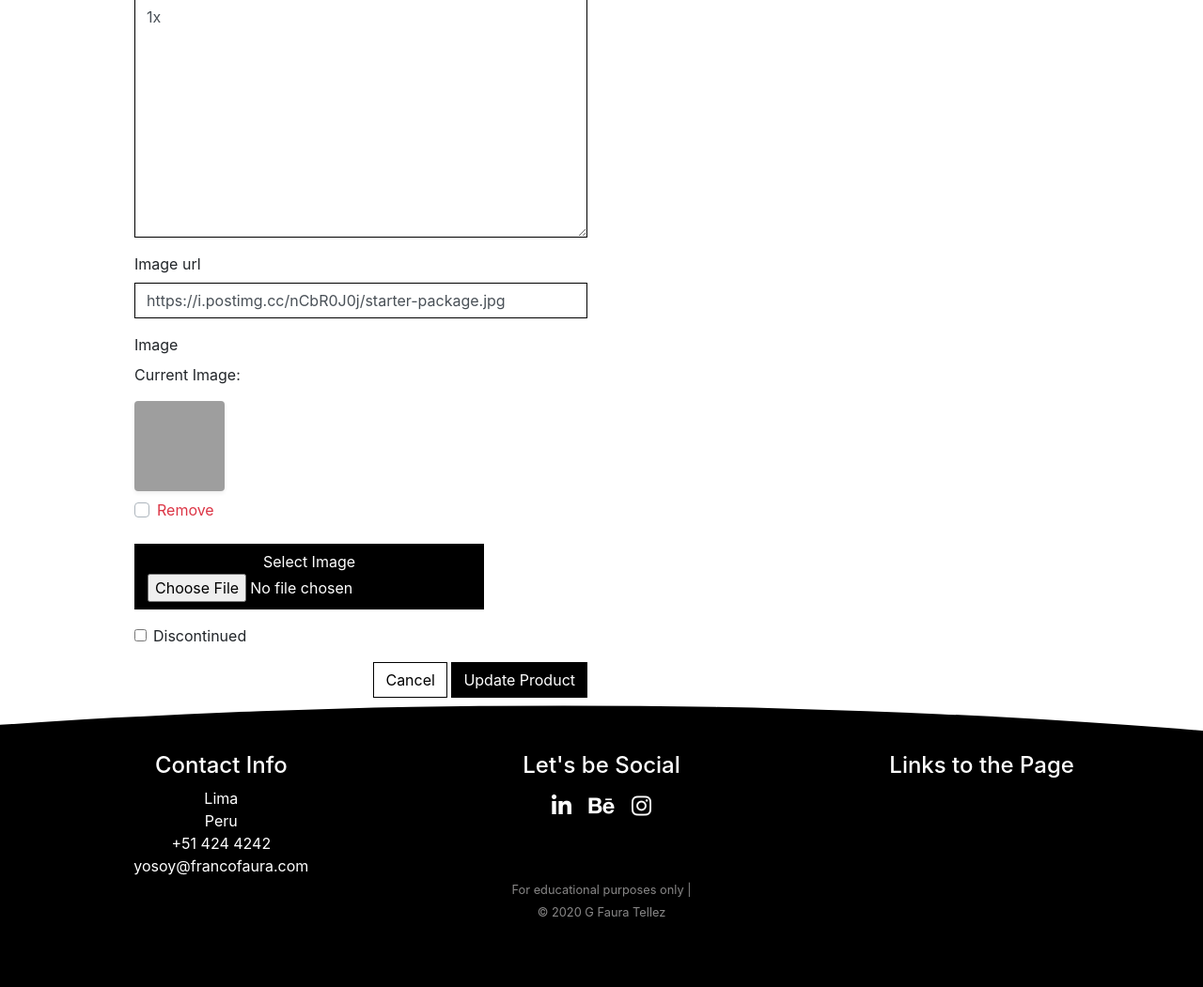
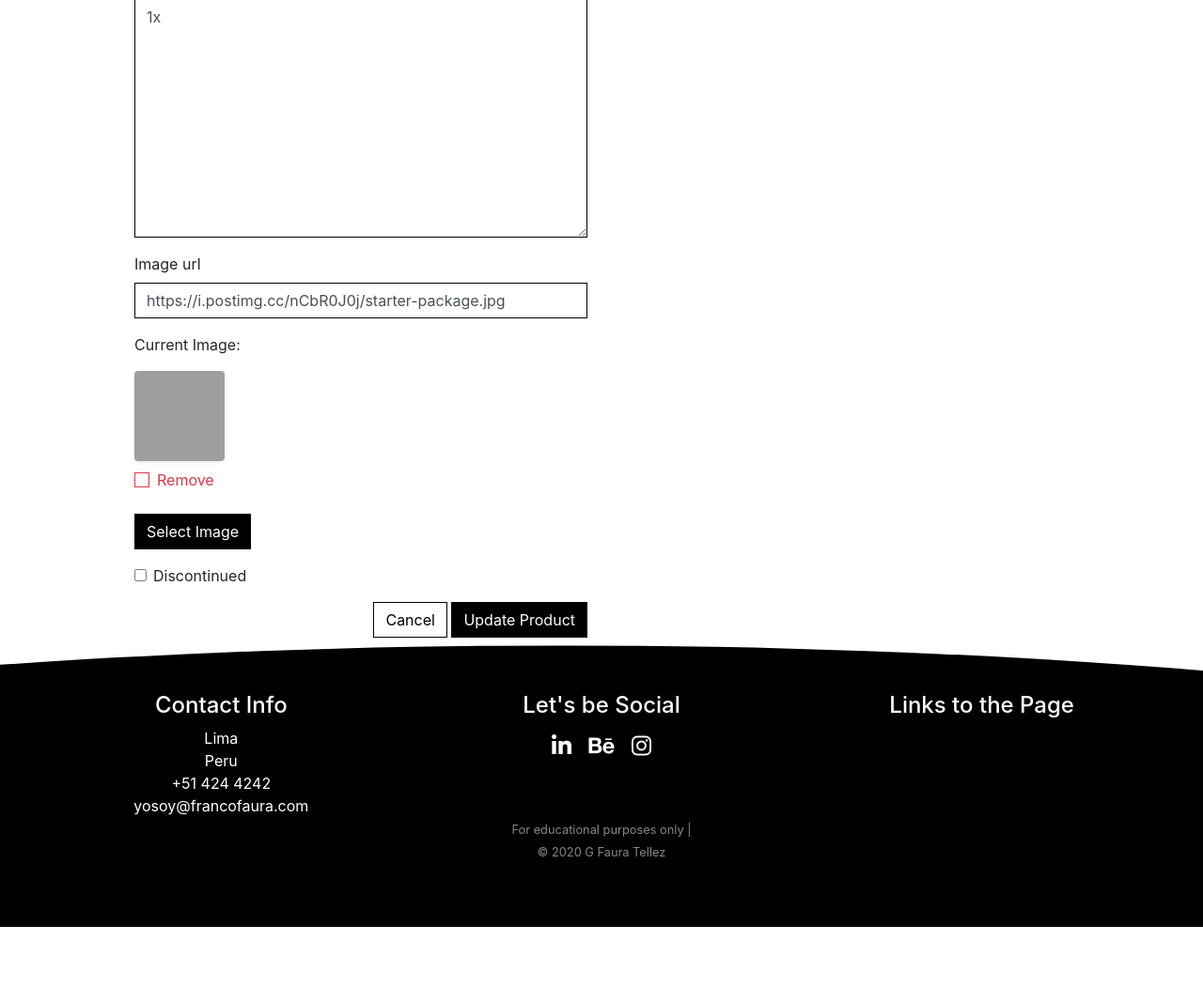
Before and after one commit to grisselfaura/Gris_MS4_project, a Django app: page /products/edit/1/ in a window 1280 px wide. Shown: the part 1457-2508 px from the top of the page at 94% size. After the commit the page ends 2444 px from the top, so only its background shows below. Run offline with Django 3.2, Linux system fonts and the light colour scheme; the visitor is signed in with stand-in values (Sample User, id 1); data comes from the database, SQL or seed files in the repository; some libraries are stand-ins or nearby versions; some web fonts are replaced; grey boxes are pictures that could not be loaded.

Commit message:
product admin - fixing the image field part 2

```diff
--- a/products/templates/products/edit_service.html
+++ b/products/templates/products/edit_service.html
@@ -24,7 +24,13 @@
             <div class="col-12 col-md-6">
                 <form method="POST" action="{% url 'edit_product' service.id %}" class="form mb-2" enctype="multipart/form-data">
                     {% csrf_token %}
-                    {{ form | crispy }}
+                    {% for field in form %}
+                        {% if field.name != 'image' %}
+                            {{ field | as_crispy_field }}
+                        {% else %}
+                            {{ field }}
+                        {% endif %}
+                    {% endfor %}
                     <div class="text-right">
                         <a class="btn btn-outline-black rounded-0" href="{% url 'products' %}">Cancel</a>
                         <button class="btn btn-black rounded-0" type="submit">Update Product</button>
@@ -34,3 +40,14 @@
         </div>
     </div>
 {% endblock %}
+
+{% block postloadjs %}
+    {{ block.super }}
+    <!--Javascript inspired by CI Boutique Ado module-->
+    <script type="text/javascript">
+        $('#new-image').change(function() {
+            let file = $('#new-image')[0].files[0];
+            $('#filename').text(`Image will be set to: ${file.name}`);
+        });
+    </script>
+{% endblock %}
--- a/static/css/base.css
+++ b/static/css/base.css
@@ -610,3 +610,31 @@ main {
 .allauth-form-inner-content a {
 	color: #17a2b8; /* text-info */
 }
+
+/* Service Form */
+
+.btn-file {
+    position: relative;
+    overflow: hidden;
+}
+
+.btn-file input[type="file"] {
+    position: absolute;
+    top: 0;
+    right: 0;
+    min-width: 100%;
+    min-height: 100%;
+    opacity: 0;
+    cursor: pointer;
+}
+
+.custom-checkbox .custom-control-label::before {
+    border-radius: 0;
+    border-color: #dc3545;
+}
+
+.custom-checkbox .custom-control-input:checked~.custom-control-label::before {
+    background-color: #dc3545;
+    border-color: #dc3545;
+    border-radius: 0;
+}
```
Also changed, not shown: products/templates/products/add_service.html (+28 -1 lines), media/ginger_food.PNG (added).
